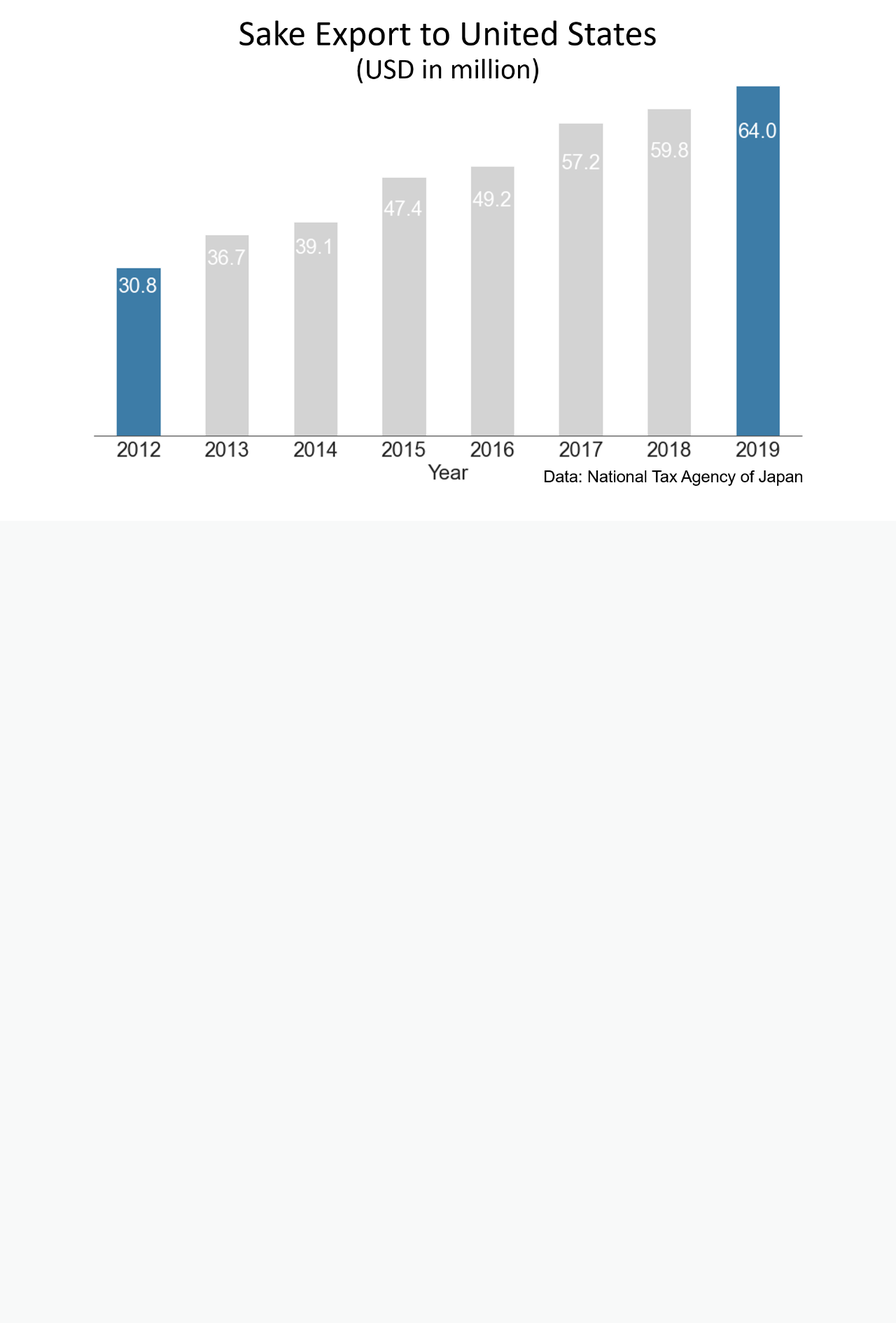
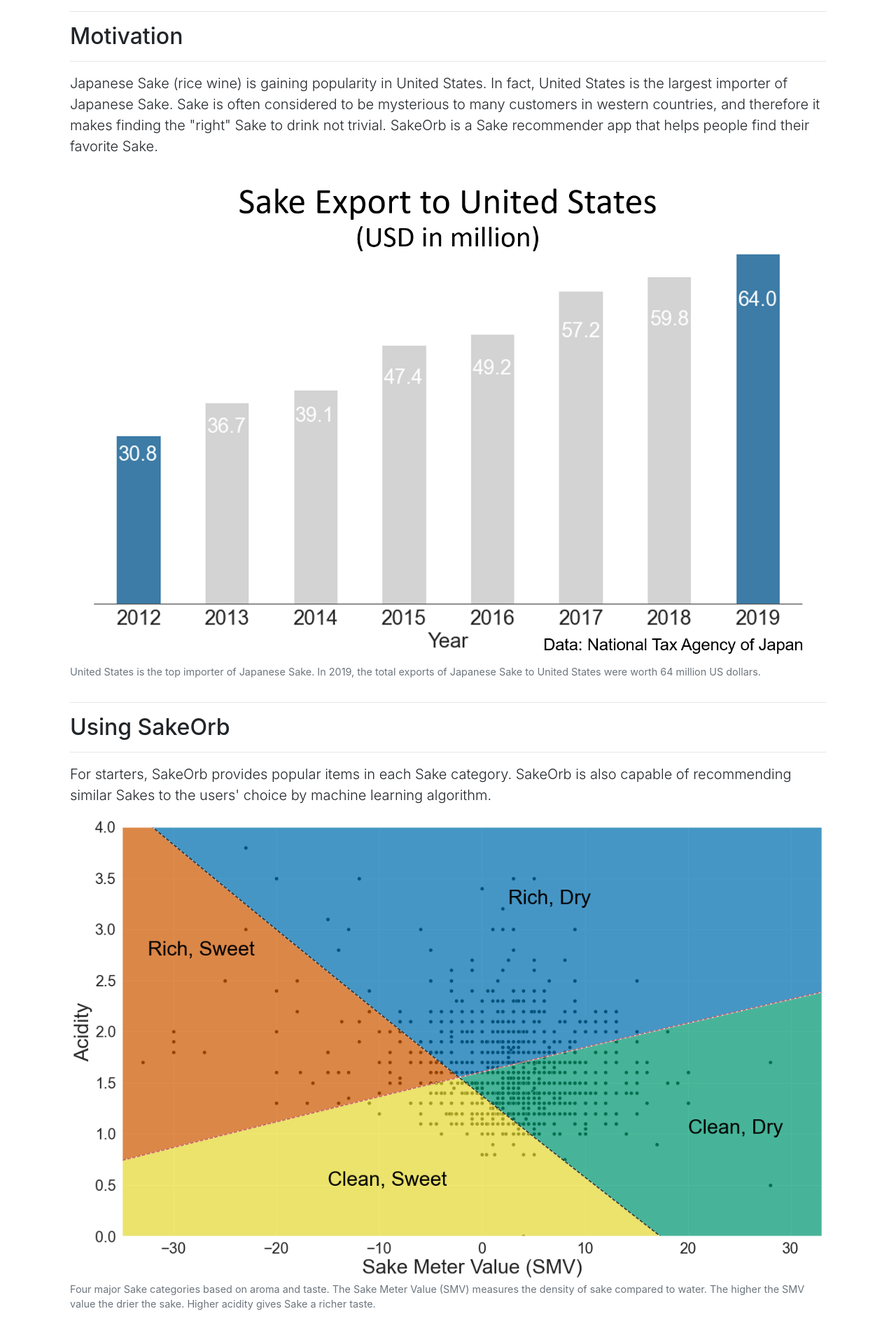
Before and after one commit to couperin123/Sake_App, a Flask app: page /about in a window 1280 px wide. Shown: the part 56-1946 px from the top of the page at 70% size. Before the commit the page ends 750 px from the top, so only its background shows below. Run offline with Flask 2, Linux system fonts and the light colour scheme; some libraries are stand-ins or nearby versions.

Commit message:
Update About Tab

```diff
--- a/app/templates/about.html
+++ b/app/templates/about.html
@@ -3,7 +3,50 @@
 
 {% block content %}
 <div class="container">
+  <hr>
+  <h2> Motivation </h2>
+  <hr>
+
+  <p class="lead"> Japanese Sake (rice wine) is gaining popularity in United States.
+    In fact, United States is the largest importer of Japanese Sake.
+    Sake is often considered to be mysterious to many customers in western countries,
+    and therefore it makes finding the "right" Sake to drink not trivial.
+    SakeOrb is a Sake recommender app that helps people find their
+    favorite Sake.
+  </p>
+
+  <!-- <p class="lead"> United States is the top importer of Japanese Sake (rice wine).
+  In 2019, the total exports of Japanese Sake to United States were worth 64 million US dollars.
+  </p> -->
+
   <figure class="figure">
     <img src="static/img/export.png" alt="Intro" class="img-fluid">
+    <figcaption class="figure-caption">United States is the top importer of Japanese Sake.
+    In 2019, the total exports of Japanese Sake to United States were worth 64 million US dollars.
+    </figcaption>
+  </figure>
+
+  <!-- <p> Finding the "right" Sake to drink is not trivial at all. Comparing to
+    beer, wine, and other alcoholic beverages, Sake is often considered as mysterious
+    and "exotic" to many customers in western countries. SakeOrb is a Sake recommender app that helps people find their
+    favorite Sakes.
+  </p> -->
+
+  <hr>
+  <h2> Using SakeOrb </h2>
+  <hr>
+
+  <p class="lead">
+    For starters, SakeOrb provides popular items in each Sake category.
+    SakeOrb is also capable of recommending similar Sakes to the users' choice by machine learning algorithm.
+  </p>
+
+  <figure class="figure">
+    <img src="static/img/category.png" alt="Intro2" class="img-fluid">
+    <figcaption class="figure-caption"> Four major Sake categories based on aroma and taste.
+      The Sake Meter Value (SMV) measures the density of sake compared to water.
+      The higher the SMV value the drier the sake. Higher acidity gives Sake a richer taste.
+    </figcaption>
+  </figure>
 </div>
 {% endblock %}
--- a/app/templates/index.html
+++ b/app/templates/index.html
@@ -7,7 +7,7 @@
 
 <div class="container text-center">
   <p>
-    <h3>Your Sake Journey Starts Here</h3>
+    <!-- <h3>Your Sake Journey Starts Here</h3> -->
   </p>
 
   <figure class="figure">
```
Also changed, not shown: app/dist.py (+14 -5 lines), app/static/img/category.png (added).
